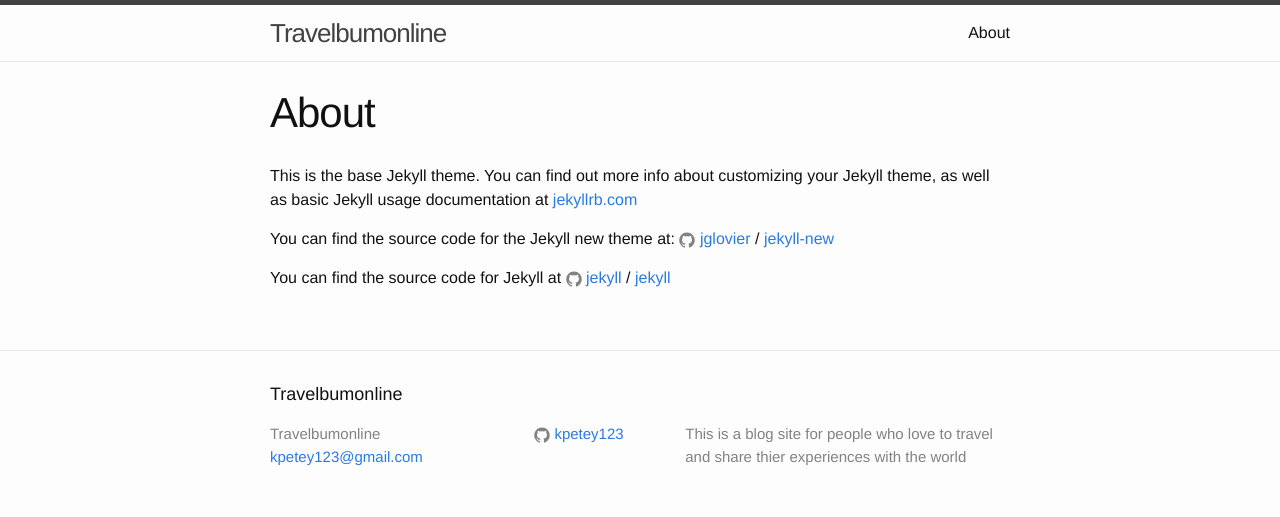
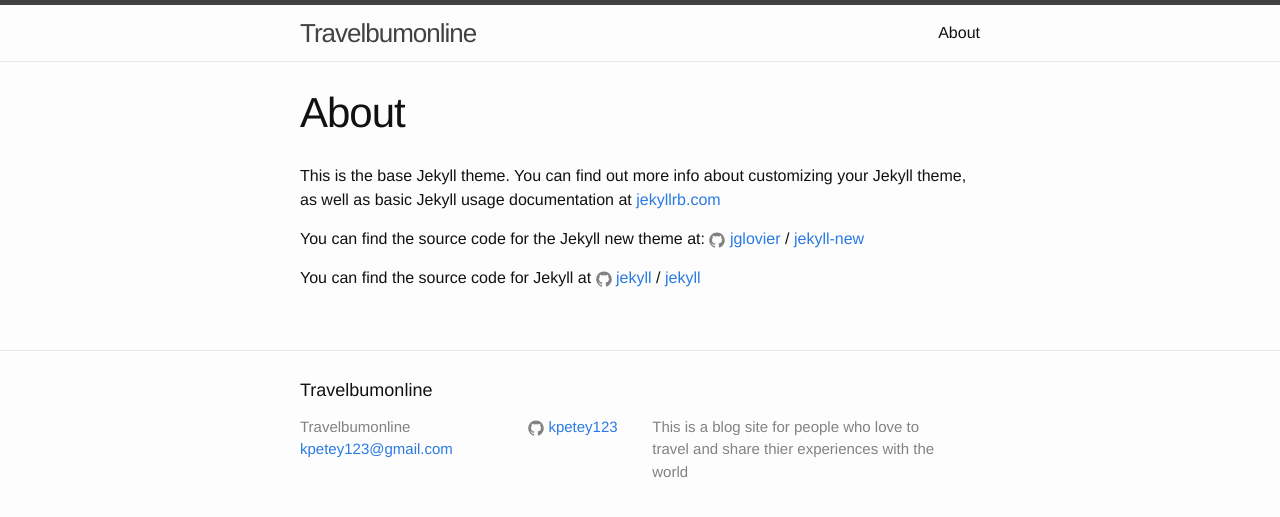
Before and after one commit to kpetey123/kpetey123.github.io, a Jekyll site: the page built from about.md, in a window 1280 px wide. Shown: the top 517 px of the page. Built offline with Jekyll 4.4.1, drawn with Linux system fonts in a browser that asks for light colours.

Commit message:
Update head.html
Added two new links

```diff
--- a/_includes/head.html
+++ b/_includes/head.html
@@ -6,6 +6,8 @@
   <title>{% if page.title %}{{ page.title | escape }}{% else %}{{ site.title | escape }}{% endif %}</title>
   <meta name="description" content="{% if page.excerpt %}{{ page.excerpt | strip_html | strip_newlines | truncate: 160 }}{% else %}{{ site.description }}{% endif %}">
 
+  <link rel="stylesheet" href="https://maxcdn.bootstrapcdn.com/bootstrap/3.3.6/css/bootstrap.min.css" integrity="sha384-1q8mTJOASx8j1Au+a5WDVnPi2lkFfwwEAa8hDDdjZlpLegxhjVME1fgjWPGmkzs7" crossorigin="anonymous">
+  <link href='https://fonts.googleapis.com/css?family=Roboto:300,400,700' rel='stylesheet' type='text/css'>
   <link rel="stylesheet" href="{{ "/css/main.css" | prepend: site.baseurl }}">
   <link rel="canonical" href="{{ page.url | replace:'index.html','' | prepend: site.baseurl | prepend: site.url }}">
   <link rel="alternate" type="application/rss+xml" title="{{ site.title }}" href="{{ "/feed.xml" | prepend: site.baseurl | prepend: site.url }}">
```
